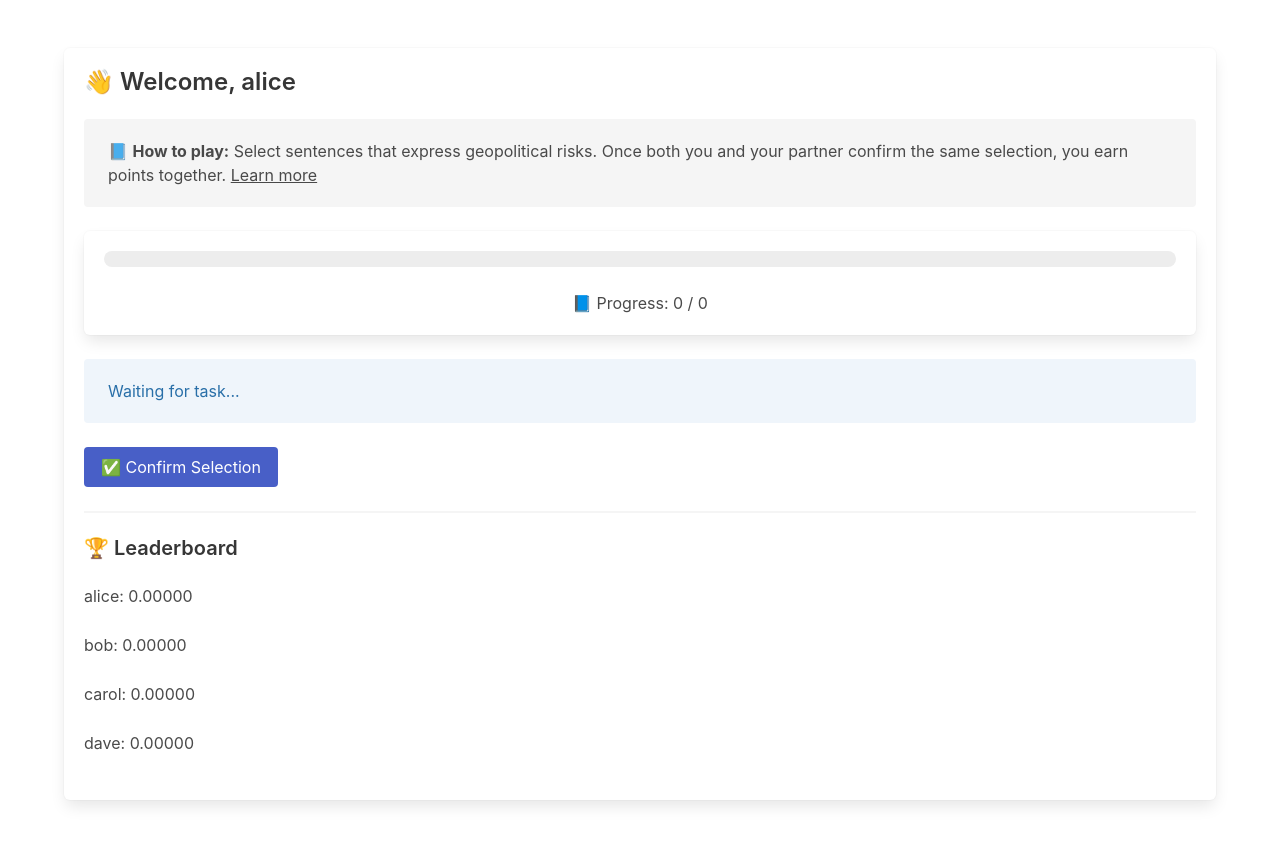
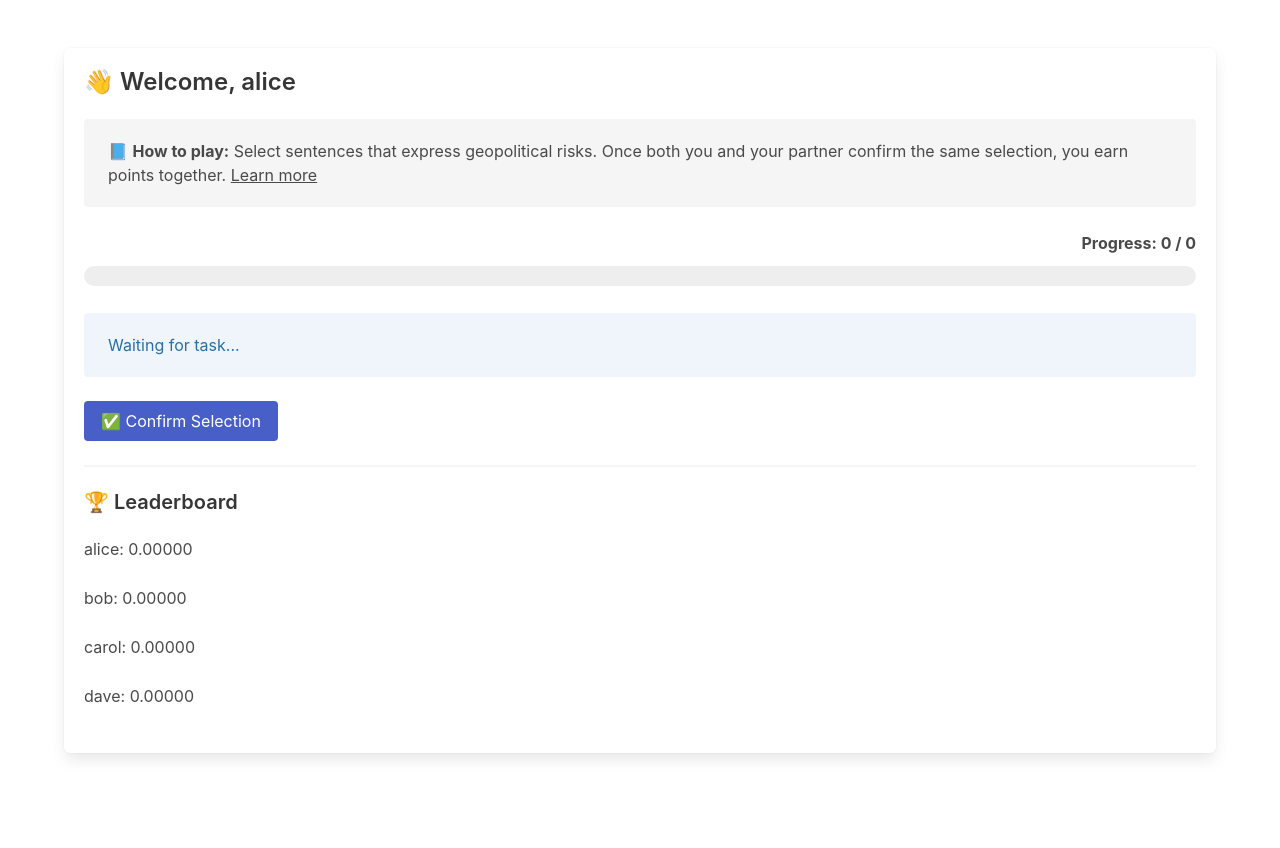
Before and after one commit to zzp-coder/GPR_Game, a Flask app: page /game in a window 1280 px wide. After the commit the page ends 759 px from the top, so only its background shows below. Run offline with Flask 3, Linux system fonts and the light colour scheme; a user stored in the database is signed in; data comes from the database, SQL or seed files in the repository; some libraries are stand-ins or nearby versions.

Commit message:
update progress function

```diff
--- a/app.py
+++ b/app.py
@@ -5,7 +5,8 @@ from flask_socketio import SocketIO, emit, join_room
 from werkzeug.security import check_password_hash
 import json, sqlite3, time, os, io
 import spacy
-from utils import split_sentences, load_pairs, get_or_create_progress, get_paragraph_by_index, advance_progress, calculate_relative_score
+from utils import split_sentences, load_pairs, get_or_create_progress, get_paragraph_by_index, advance_progress, \
+    calculate_relative_score, get_total_paragraphs
 from config import DB_PATH
 import shutil
 
@@ -74,6 +75,7 @@ def handle_join(data):
         socketio.emit('waiting_partner', {}, to=request.sid)
         return
 
+    total = get_total_paragraphs()
     if room not in current_tasks:
         index = get_or_create_progress(room)
         current_tasks[room] = get_paragraph_by_index(room, index)
@@ -89,7 +91,7 @@ def handle_join(data):
         socketio.emit('start_task', {
             'paragraph': paragraph,
             'sentences': sentence_list,
-            'total': 1000,
+            'total': total,
             'current_index': index
         }, room=room)
 
@@ -164,10 +166,11 @@ def handle_submit(data):
             attempts[room] = 0
             attempt_logs[room] = []
             index = get_or_create_progress(room)
+            total = get_total_paragraphs()
             socketio.emit('start_task', {
                 'paragraph': current_tasks[room],
                 'sentences': sentence_list,
-                'total': 1000,
+                'total': total,
                 'current_index': index
             }, room=room)
     else:
--- a/static/main.js
+++ b/static/main.js
@@ -13,6 +13,19 @@ function startSocket(username) {
     }
 
     start_time = Date.now() / 1000;
+
+    // ✅ 更新进度条
+    const idx = data.current_index || 0;
+    const total = data.total || 1;
+    const progressStatus = document.getElementById("progress-status");
+    const progressBar = document.getElementById("progress-bar");
+    if (progressStatus && progressBar) {
+      progressStatus.innerText = `📘 Progress: ${idx} / ${total}`;
+      const percent = Math.round((idx / total) * 100);
+      progressBar.value = percent;
+    }
+
+    // ✅ 显示段落内容
     const box = document.getElementById("paragraph-box");
     box.innerHTML = "";
     selected.clear();
@@ -32,23 +45,14 @@ function startSocket(username) {
       box.appendChild(document.createTextNode(" "));
     });
     document.getElementById("status").innerText = "🟡 Waiting for your selection...";
-
-    // 更新进度条
-    if (data.total && data.current_index) {
-      document.getElementById("progress-status").innerText =
-        `📘 Progress: ${data.current_index} / ${data.total}`;
-
-      const percent = Math.floor((data.current_index / data.total) * 100);
-      document.getElementById("progress-bar").value = percent;
-    }
   });
 
-  // 新增：伙伴未上线时的等待状态
+  // 伙伴未上线
   socket.on("waiting_partner", () => {
     document.getElementById("status").innerText = "⏳ Waiting for your partner to come online...";
   });
 
-  // 匹配失败的提示
+  // 匹配失败提醒
   socket.on("attempt_failed", data => {
     const msg = `Selections do not match! You have ${data.remaining} attempt(s) left.`;
     document.getElementById("status").innerText = msg;
--- a/templates/game.html
+++ b/templates/game.html
@@ -29,6 +29,28 @@
       line-height: 1.8;
       margin-bottom: 1.5rem;
     }
+
+    #progress-bar {
+      width: 100%;
+      height: 20px;
+      appearance: none;
+      border-radius: 10px;
+      overflow: hidden;
+      background-color: #eee;
+      margin-top: 6px;
+    }
+
+    #progress-bar::-webkit-progress-bar {
+      background-color: #eee;
+    }
+
+    #progress-bar::-webkit-progress-value {
+      background-color: #00d1b2;
+    }
+
+    #progress-bar::-moz-progress-bar {
+      background-color: #00d1b2;
+    }
   </style>
 </head>
 <body>
@@ -37,18 +59,22 @@
       <div class="box">
         <h2 class="title is-4">👋 Welcome, {{ username }}</h2>
 
-        <!-- 🔰 新增说明部分 -->
+        <!-- 玩法说明 -->
         <div class="notification is-light">
           📘 <strong>How to play:</strong> Select sentences that express geopolitical risks.
           Once both you and your partner confirm the same selection, you earn points together.
           <a href="/how-to-play" target="_blank">Learn more</a>
         </div>
 
+        <!-- 🔄 新增：进度条显示 -->
+        <div id="progressContainer" style="margin-bottom: 10px;">
+          <div id="progress-status" style="margin-bottom: 5px; font-weight: bold; text-align: right;">
+            Progress: 0 / 0
+          </div>
+          <progress id="progress-bar" value="0" max="100"></progress>
+        </div>
+
         <div id="paragraph-box" class="content"></div>
-        <div class="box">
-          <progress id="progress-bar" class="progress is-info" value="0" max="100"></progress>
-          <div id="progress-status" class="has-text-centered">📘 Progress: 0 / 0</div>
-        </div>
         <div id="status" class="notification is-info is-light">Waiting for task...</div>
 
         <button class="button is-link" onclick="submitSelection()">✅ Confirm Selection</button>
--- a/utils.py
+++ b/utils.py
@@ -63,5 +63,15 @@ def calculate_relative_score(duration1, duration2):
     score2 = duration1 / total
     return round(score1, 4), round(score2, 4)
 
-def get_total_paragraphs(room):
-    return len(get_paragraphs_for_room(room))
+def get_total_paragraphs():
+    paragraphs = []
+    data_folder = os.path.join(os.path.dirname(__file__), "data")
+    for fname in os.listdir(data_folder):
+        path = os.path.join(data_folder, fname)
+        if not os.path.isfile(path):
+            continue
+        with open(path, encoding="utf-8") as f:
+            raw = f.read()
+            parts = [p.strip() for p in raw.split("\n\n") if p.strip()]
+            paragraphs.extend(parts)
+    return len(paragraphs)
```
